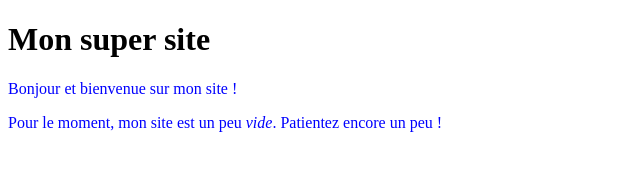
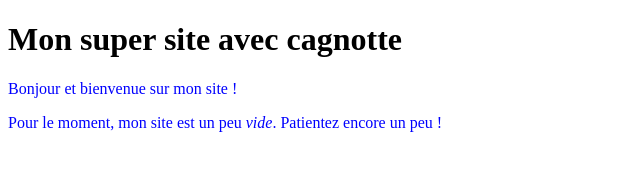
Before and after one commit to gsoptchinda/OpenclassroomsProjec, a plain HTML site: page index.html in a window 1280 px wide. Shown: the whole page, without its empty margins (0-640 px from the left). Drawn offline with Linux system fonts and the light colour scheme.

Commit message:
Rajout de cagnotte à Index

```diff
--- a/index.html
+++ b/index.html
@@ -7,7 +7,7 @@
     </head>
 
     <body>
-        <h1>Mon super site</h1>
+        <h1>Mon super site avec cagnotte</h1>
 
         <p>Bonjour et bienvenue sur mon site !</p>
         <p>Pour le moment, mon site est un peu <em>vide</em>. Patientez encore un peu !</p>
```
